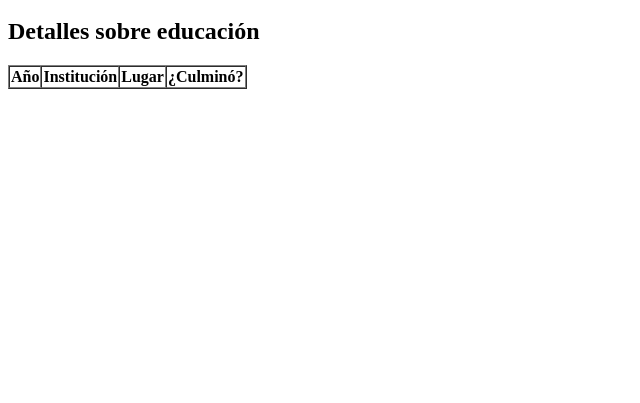
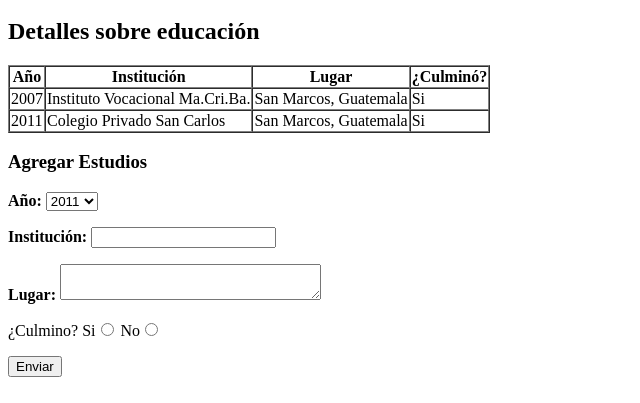
Before and after one commit to pejorasta/Examen1, a plain HTML site: page Pages/Educacion.html in a window 1280 px wide. Shown: the part 397-800 px from the top of the page, without its empty margins (0-640 px from the left). Drawn offline with Linux system fonts and the light colour scheme.

Commit message:
Terminar tabla y formulario

```diff
--- a/Pages/Educacion.html
+++ b/Pages/Educacion.html
@@ -38,6 +38,54 @@
 					<th>¿Culminó?</th>
 				</tr>
 			</thead>
+			<tbody>
+				<tr>
+					<td>2007</td>
+					<td>Instituto Vocacional Ma.Cri.Ba.</td>
+					<td>San Marcos, Guatemala</td>
+					<td>Si</td>
+					</tr>
+				<tr>
+					<td>2011</td>
+					<td>Colegio Privado San Carlos</td>
+					<td>San Marcos, Guatemala</td>
+					<td>Si</td>
+				</tr>
+				</tbody>
+		</table>
+
+		<h3>Agregar Estudios</h3>
+		<form>
+			<p>
+				<label><strong>Año:</strong></label>
+				<select name="Year">
+					<option value="1">2011</option>
+					<option value="2">2012</option>
+					<option value="3">2013</option>
+					<option value="4">2014</option>
+					<option value="5">2015</option>
+					<option value="6">2016</option>
+					<option value="7">2017</option>
+					<option value="8">2018</option>
+				</select>
+			</p>
+			<p>
+				<label><strong>Institución:</strong></label>
+				<input type="text" name="Institution">
+			</p>
+			<p>
+				<label><strong>Lugar:</strong></label>
+				<textarea name="Place" cols="30" rows="2"></textarea>
+			</p>
+			<p>
+				<label for="Culmino">¿Culmino?</label>
+				Si<input type="radio" name="Culmino">
+				No<input type="radio" name="Culmino">
+			</p>
+			<p>
+				<input type="submit" value="Enviar">
+			</p>
+		</form>
 		</table>
 
 	</body>
```
